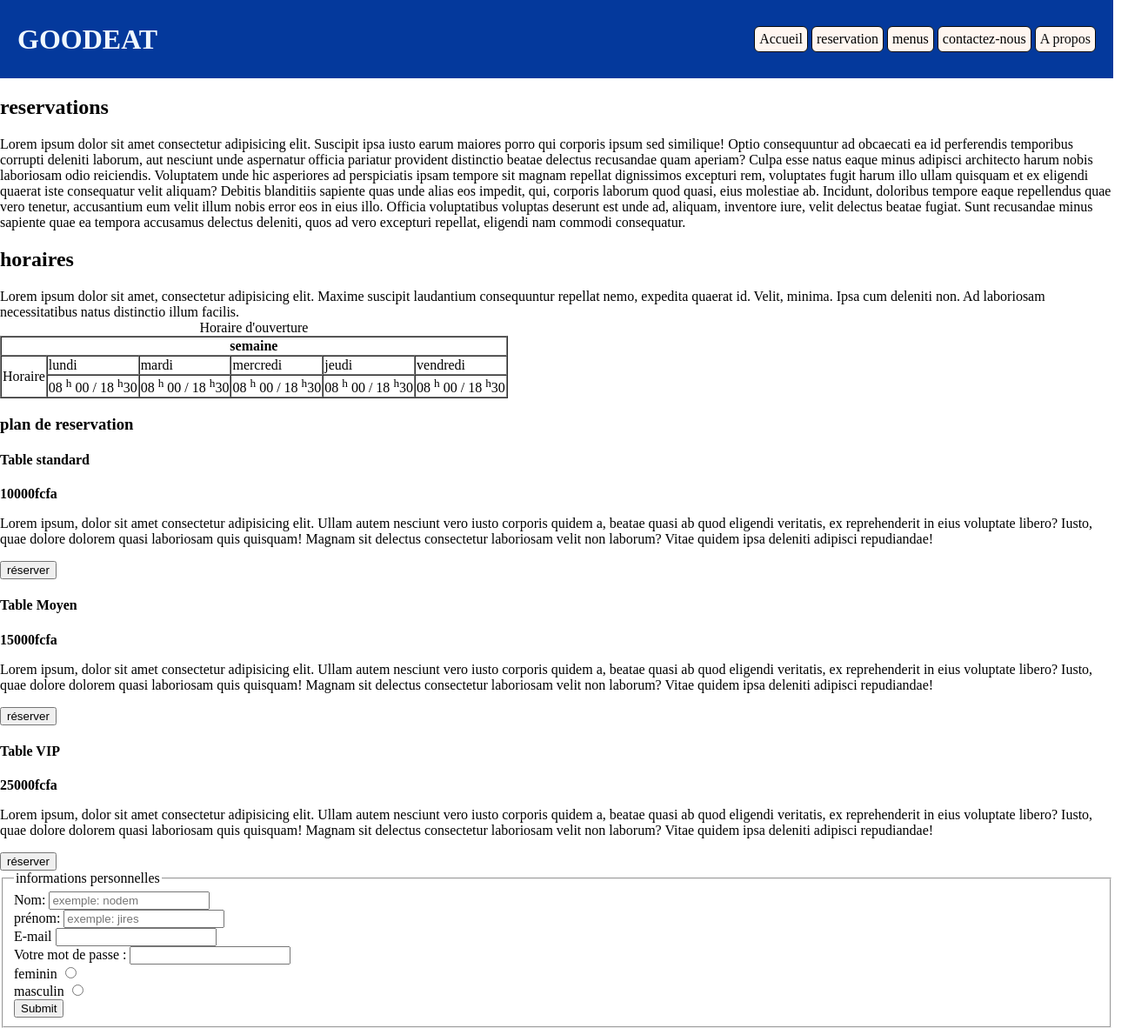
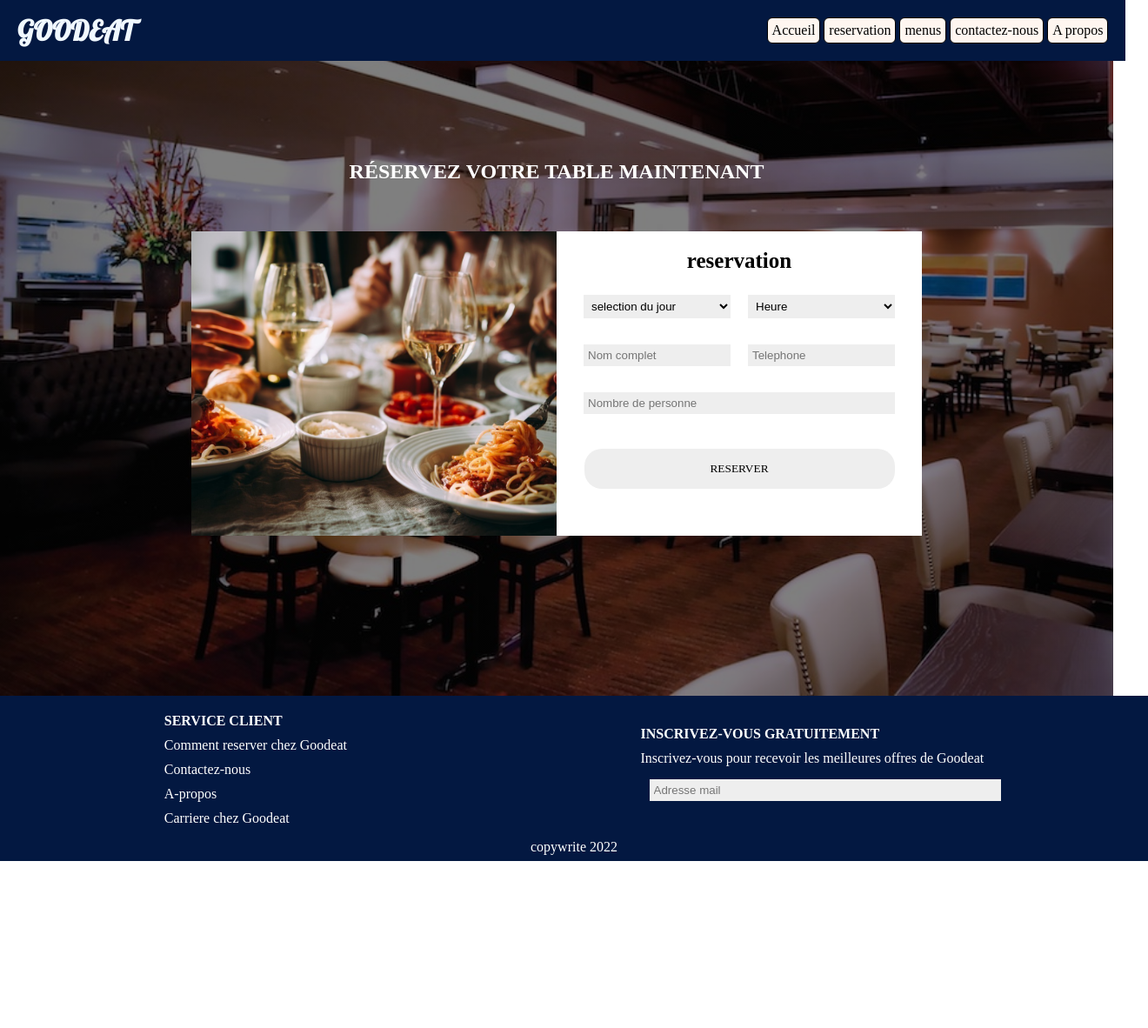
Before and after one commit to ruthel/goodeat, a plain HTML site: page reservation.html in a window 1280 px wide. Shown: the whole page at 87% size, 1320 px wide, since content can reach past the window. After the commit the page ends 990 px from the top, so only its background shows below. Drawn offline with Linux system fonts and the light colour scheme.

Commit message:
modelisation de la page reservation et a propos avec images plus css

```diff
--- /dev/null
+++ b/assets/css/a-propos.css
@@ -0,0 +1,136 @@
+*{
+    margin: 0;
+   padding: 0;
+}
+
+
+
+/*en-tete de page*/
+
+header{
+    background-color: #04399c;
+    height: 30px;
+    position:fixed;
+    width: 98%;
+   padding: 20px;
+    display: flex;
+   justify-content: space-between;
+    align-items: center;
+
+}
+header h1{
+
+    color: aliceblue;
+    text-transform: uppercase;
+    font-family: 'Lobster', cursive;
+
+}
+header ul li{
+    display: inline-block;
+    list-style: none;
+    padding: 5px;
+    border: solid 1px ;
+    border-radius: 6px;
+    background-color:rgb(255, 246, 240);
+}
+ul li:hover{
+    color:white;
+    border:black ;
+    background: #FF5733;
+    transition: 0.5s;
+}
+
+ul li a:hover{
+    color: white;
+}
+ul a{
+    text-decoration: none;
+}
+ul a:link{
+    color:black;
+}
+ul a:visited{
+    color:black;
+}
+
+ul a:hover{
+    color:white
+}
+
+/* a-propos */
+
+section{
+    margin-left: 200px;
+    margin-right: 200px;
+    line-height: 1.5;
+}
+.apropos{
+    padding-top: 100px;
+
+}
+.mission{
+    padding-top: 50px;
+    display: block;
+    margin-left: 200px;
+
+}
+.vision{
+    padding-top: 50px;
+    display: block;
+
+}
+.valeur-atouts{
+    display: flex;
+    justify-content: space-around;
+    padding-top:50px;
+
+}
+.valeur{
+    margin-left: 20px;
+
+
+}
+.atouts{
+    margin-left: 80px;
+
+
+}
+.operation{
+    padding-top: 50px;
+    margin-bottom: 20px;
+}
+
+footer{
+    background-color: #031841;
+    height: 150px;
+    width: 100%;
+   padding: 20px;
+}
+footer p, a{
+
+    margin-top: 10px;
+}
+.menu-footer{
+    display: flex;
+   justify-content: space-around;
+    align-items: center;
+    color: #fff;
+}
+.footer-service{
+    display: flex;
+    flex-direction: column;
+}
+.menu-footer a:link{
+    color: #fff;
+    text-decoration: none;
+}
+.menu-footer a:visited{
+    color: #fff;
+}
+.copywrite{
+    display: flex;
+    align-items: center;
+    justify-content: center;
+    padding-top: 15px;
+    color: #fff;
+}
--- a/assets/css/reservation.css
+++ b/assets/css/reservation.css
@@ -1,47 +1,188 @@
-body{
-    margin: auto;
+*{
+    margin: 0;
+   padding: 0;
 }
+
+
 /*en-tete de page*/
-#header-reservation{
-    background-color: #04399c;
-    height: 50px;
-    padding: 20px;
+
+header{
+    background-color: #031841;
+    height: 30px;
+    position:fixed;
+    width: 98%;
+   padding: 20px;
     display: flex;
    justify-content: space-between;
     align-items: center;
+
 }
 header h1{
-   display: flex;
+
     color: aliceblue;
     text-transform: uppercase;
+    font-family: 'Lobster', cursive;
 
 }
-.list-menu li{
+ul li{
     display: inline-block;
-    color: rgb(12, 12, 12);
     list-style: none;
     padding: 5px;
     border: solid 1px ;
     border-radius: 6px;
     background-color:rgb(255, 246, 240);
+}
+ul li:hover{
+    color:white;
+    border:black ;
+    background: #d82902;
+    transition: 0.5s;
+}
 
+ul li a:hover{
+    color: white;
+}
+ul a{
+    text-decoration: none;
+}
+ul a:link{
+    color:black;
+}
+ul a:visited{
+    color:black;
+}
+
+ul a:hover{
+    color:white
+}
+
+/* section reservation */
+
+section{
+    min-height: 100vh;
+    background: linear-gradient(rgba(0,0,0,0.5),rgba(0,0,0,0.5)), url("../images/sallerestaurant.jpg") center/cover no-repeat;
+    display: flex;
+    flex-direction: column;
+    justify-content: center;
+    align-items: center;
+    color: #fff;
 
 }
-.list-menu li:hover{
-    color:white;
-    border:black ;
-    background: #FF5733;
+.card-reservation{
+    display: grid;
+    grid-template-columns: 420px 420px;
+
+}
+.image-card{
+    background: url("../images/table.jpeg") center/cover no-repeat;
+}
+section h2{
+    padding-bottom: 40px;
+   margin-top: 0px;
+    margin-bottom: 15px;
+    text-transform: uppercase;
+
+}
+.card-formulaire{
+    background: #fff;
+    height: 350px;
+}
+.card-reservation h3{
+    text-align: center;
+    color: #000;
+    padding-top: 20px;
+    padding-bottom: 10px;
+    font-size: 25px ;
+}
+
+.form-row{
+    display: flex;
+    width: 90%;
+    margin: 0 auto;
+}
+form select, form input{
+    display: block;
+    width: 100%;
+    margin: 15px 10px;
+    padding: 5px;
+
+    outline: none;
+    border-bottom: 1px solid black;
+    border: none;
+    font-weight: 300;
+    background: #eee;
+
+}
+
+form input[type=submit]{
+    color: #000;
+    border-radius: 20px;
+    cursor: pointer;
+    padding: 15px;
+    font-weight: 300;
+    font-family: 'Times New Roman', Times, serif;
+    width: 85%;
+    margin: auto;
+    margin-top: 25px;
+}
+form input[type=submit]:hover{
+    color: #fff;
+    background:#d82902;
     transition: 0.5s;
+    transform: scale(1.15);
 }
-.list-menu a{
+footer{
+    background-color: #031841;
+    height: 150px;
+    width: 100%;
+   padding: 20px;
+}
+footer p, a{
+
+    margin-top: 10px;
+}
+.menu-footer{
+    display: flex;
+   justify-content: space-around;
+    align-items: center;
+    color: #fff;
+}
+.footer-service{
+    display: flex;
+    flex-direction: column;
+}
+.menu-footer a:link{
+    color: #fff;
     text-decoration: none;
 }
-.list-menu a:link{
-    color:black;
+.menu-footer a:visited{
+    color: #fff;
 }
-.list-menu a:visited{
-    color:black;
+.copywrite{
+    display: flex;
+    align-items: center;
+    justify-content: center;
+    padding-top: 15px;
+    color: #fff;
 }
-.list-menu a:hover{
-    color:white
+
+/* reponsive */
+
+@media(max-width:992px){
+    .card-reservation{
+        display: grid;
+        grid-template-columns: 100%;
+        margin-bottom: 20px;
+    }
+    .image-card{
+        height: 350px;
+    }
+    footer{
+        display: flex;
+        justify-content: center;
+        align-items: center;
+    }
+    section h2{
+        margin-top: 100px;
+    }
 }
--- a/reservation.html
+++ b/reservation.html
@@ -7,144 +7,95 @@
     <meta http-equiv="X-UA-Compatible" content="IE=edge">
     <meta name="viewport" content="width=device-width, initial-scale=1.0">
     <link rel="stylesheet" type="text/css" href="assets/css/reservation.css">
+    <link rel="preconnect" href="https://fonts.googleapis.com">
+    <link rel="preconnect" href="https://fonts.gstatic.com" crossorigin>
+    <link href="https://fonts.googleapis.com/css2?family=Lobster&display=swap" rel="stylesheet">
     <title>reservation | Goodeat</title>
 </head>
 
 <body>
     <main>
-        <header id="header-reservation">
+        <header>
 
-                <h1>Goodeat</h1>
+            <h1>Goodeat</h1>
 
-            <nav class="menu">
-                <ul class="list-menu">
+            <nav>
+                <ul>
                     <li><a href="index.html">Accueil</a></li>
                     <li><a href="#">reservation</a></li>
                     <li><a href="./menu.html">menus</a></li>
                     <li> <a href="./contact-us.html">contactez-nous</a> </li>
-                    <li>A propos</li>
+                    <li><a href="./a-propos.html">A propos</a></li>
                 </ul>
             </nav>
         </header>
 
         <section>
-            <h2>reservations</h2>
-            <div>Lorem ipsum dolor sit amet consectetur adipisicing elit. Suscipit ipsa iusto earum maiores porro qui
-                corporis ipsum sed similique! Optio consequuntur ad obcaecati ea id perferendis temporibus corrupti
-                deleniti laborum, aut nesciunt unde aspernatur officia pariatur provident distinctio beatae delectus
-                recusandae quam aperiam? Culpa esse natus eaque minus adipisci architecto harum nobis laboriosam odio
-                reiciendis. Voluptatem unde hic asperiores ad perspiciatis ipsam tempore sit magnam repellat dignissimos
-                excepturi rem, voluptates fugit harum illo ullam quisquam et ex eligendi quaerat iste consequatur velit
-                aliquam? Debitis blanditiis sapiente quas unde alias eos impedit, qui, corporis laborum quod quasi, eius
-                molestiae ab. Incidunt, doloribus tempore eaque repellendus quae vero tenetur, accusantium eum velit
-                illum nobis error eos in eius illo. Officia voluptatibus voluptas deserunt est unde ad, aliquam,
-                inventore iure, velit delectus beatae fugiat. Sunt recusandae minus sapiente quae ea tempora accusamus
-                delectus deleniti, quos ad vero excepturi repellat, eligendi nam commodi consequatur.</div>
-        </section>
+            <h2>réservez votre table maintenant</h2>
+            <div class="card-reservation">
+                <div class="image-card">
+                    <!-- insertion image de formulaire -->
+                </div>
+                <div class="card-formulaire">
+                    <h3>reservation</h3>
+                    <form action="#">
+                        <div class="form-row">
+                            <select name="jours">
+                                <option value="day-select">selection du jour</option>
+                                <option value="lundi">lundi</option>
+                                <option value="mardi">mardi</option>
+                                <option value="mercredi">mercredi</option>
+                                <option value="jeudi">jeudi</option>
+                                <option value="vendredi">vendredi</option>
+                            </select>
 
-        <section>
-            <h2>horaires</h2>
-            <div>Lorem ipsum dolor sit amet, consectetur adipisicing elit. Maxime suscipit laudantium consequuntur
-                repellat nemo, expedita quaerat id. Velit, minima. Ipsa cum deleniti non. Ad laboriosam necessitatibus
-                natus distinctio illum facilis.
-            </div>
-            <table cellspacing="0" border="1">
-                <caption>Horaire d'ouverture</caption>
-                <thead>
-                    <tr>
-                        <th colspan="6">semaine</th>
-                    </tr>
-                </thead>
-                <tbody>
-                    <tr>
-                        <td rowspan="2">Horaire</td>
-                        <td>lundi</td>
-                        <td>mardi</td>
-                        <td>mercredi</td>
-                        <td>jeudi</td>
-                        <td>vendredi</td>
-                    </tr>
-                    <tr>
-                        <td>08 <sup>h</sup> 00 / 18 <sup>h</sup>30 </td>
-                        <td>08 <sup>h</sup> 00 / 18 <sup>h</sup>30 </td>
-                        <td>08 <sup>h</sup> 00 / 18 <sup>h</sup>30 </td>
-                        <td>08 <sup>h</sup> 00 / 18 <sup>h</sup>30 </td>
-                        <td>08 <sup>h</sup> 00 / 18 <sup>h</sup>30 </td>
-                    </tr>
-                </tbody>
-            </table>
-        </section>
+                            <select name="hours " id="">
+                                <option value="choix d'heure">Heure</option>
+                                <option value="10">10: 00</option>
+                                <option value="12">12: 00</option>
+                                <option value="14">14: 00</option>
+                                <option value="16">16: 00</option>
+                                <option value="18">18: 00</option>
+                                <option value="20">20: 00</option>
+                                <option value="22">22: 00</option>
+                            </select>
 
-        <section>
-            <div>
-                <h3>plan de reservation</h3>
-                <div>
-                    <form methode="post" action="">
-                        <div>
-                            <label for="standard">
-                                <h4>Table standard</h4> <strong>10000fcfa</strong>
-                            </label>
-                            <p>Lorem ipsum, dolor sit amet consectetur adipisicing elit. Ullam autem nesciunt vero iusto
-                                corporis quidem a, beatae quasi ab quod eligendi veritatis, ex reprehenderit in eius
-                                voluptate libero? Iusto, quae dolore dolorem quasi laboriosam quis quisquam! Magnam sit
-                                delectus consectetur laboriosam velit non laborum? Vitae quidem ipsa deleniti adipisci
-                                repudiandae!</p>
-                            <input type="submit" value="réserver" name="plan">
                         </div>
-                        <div>
-                            <label for="standard">
-                                <h4>Table Moyen </h4><strong>15000fcfa</strong>
-                            </label>
-                            <p>Lorem ipsum, dolor sit amet consectetur adipisicing elit. Ullam autem nesciunt vero iusto
-                                corporis quidem a, beatae quasi ab quod eligendi veritatis, ex reprehenderit in eius
-                                voluptate libero? Iusto, quae dolore dolorem quasi laboriosam quis quisquam! Magnam sit
-                                delectus consectetur laboriosam velit non laborum? Vitae quidem ipsa deleniti adipisci
-                                repudiandae!</p>
-                            <input type="submit" value="réserver" name="plan">
-                        </div>
-                        <div>
-                            <label for="standard">
-                                <h4>Table VIP</h4><strong>25000fcfa</strong>
-                            </label>
-                            <p>Lorem ipsum, dolor sit amet consectetur adipisicing elit. Ullam autem nesciunt vero iusto
-                                corporis quidem a, beatae quasi ab quod eligendi veritatis, ex reprehenderit in eius
-                                voluptate libero? Iusto, quae dolore dolorem quasi laboriosam quis quisquam! Magnam sit
-                                delectus consectetur laboriosam velit non laborum? Vitae quidem ipsa deleniti adipisci
-                                repudiandae!</p>
-                            <input type="submit" value="réserver" name="plan">
+                        <div class="form-row">
+                            <input type="text" placeholder="Nom complet">
+                            <input type="text" placeholder="Telephone">
                         </div>
 
+                        <div class="form-row">
+                            <input type="number" placeholder="Nombre de personne">
+
+                        </div>
+                        <input type="submit" value="RESERVER">
                     </form>
                 </div>
             </div>
-            <div>
-                <form method="post" action="">
-                    <fieldset>
-                        <legend>informations personnelles</legend>
-
-                        <label for="nom">Nom:</label>
-                        <input type="text" name="nom" id="nom" placeholder="exemple: nodem" /> <br>
-                        <label for="prénom">prénom:</label>
-                        <input type="text" name="prénom" id="prenom" placeholder="exemple: jires" /> <br>
-                        <label for="mail">E-mail</label>
-                        <input type="mailto" id="mail"><br />
-                        <label for="pass">Votre mot de passe :</label>
-                        <input type="password" name="pass" id="pass" /><br>
-                        <label for="f">feminin</label>
-                        <input type="radio" id="f" name="genre"><br>
-                        <label for="m">masculin</label>
-                        <input type="radio" id="m" name="genre"><br>
-                        <input type="submit">
-
-                    </fieldset>
-                </form>
-            </div>
-
         </section>
 
         <footer>
-
-
+            <div class="menu-footer">
+                <div class="footer-service">
+                    <h4>SERVICE CLIENT</h4>
+                    <a href="#">Comment reserver chez Goodeat</a>
+                    <a href="contact-us.html">Contactez-nous</a>
+                    <a href="a-propos.html">A-propos</a>
+                    <a href="#">Carriere chez Goodeat</a>
+                </div>
+                <div>
+                    <h4>INSCRIVEZ-VOUS GRATUITEMENT</h4>
+                    <p>Inscrivez-vous pour recevoir les meilleures offres de Goodeat</p>
+                    <form action="#">
+                        <input type="mailto" placeholder="Adresse mail">
+                    </form>
+                </div>
+            </div>
+            <div class="copywrite">
+                copywrite 2022
+            </div>
         </footer>
     </main>
 </body>
```
Also changed, not shown: a-propos.html (added, +119 -0 lines), index.html (+1 -1 lines), assets/images/sallerestaurant.jpg (added), assets/images/table.jpeg (added).
